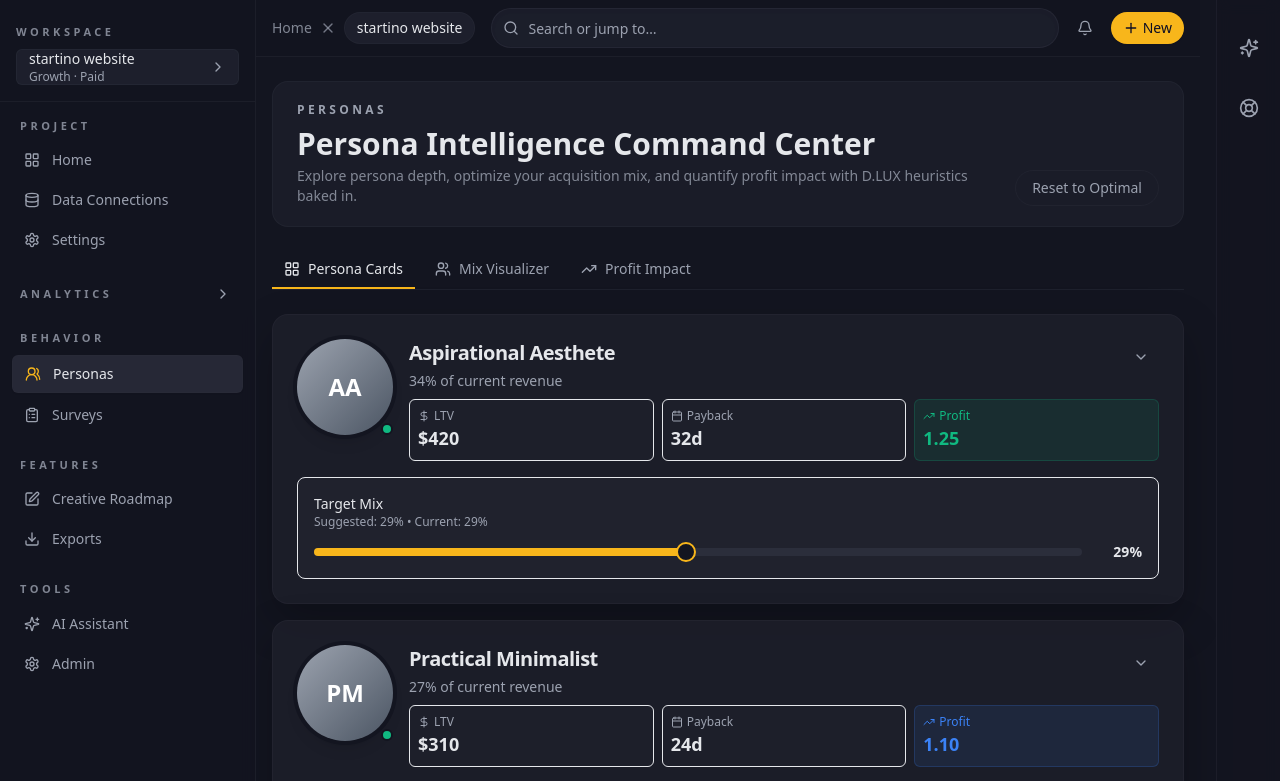
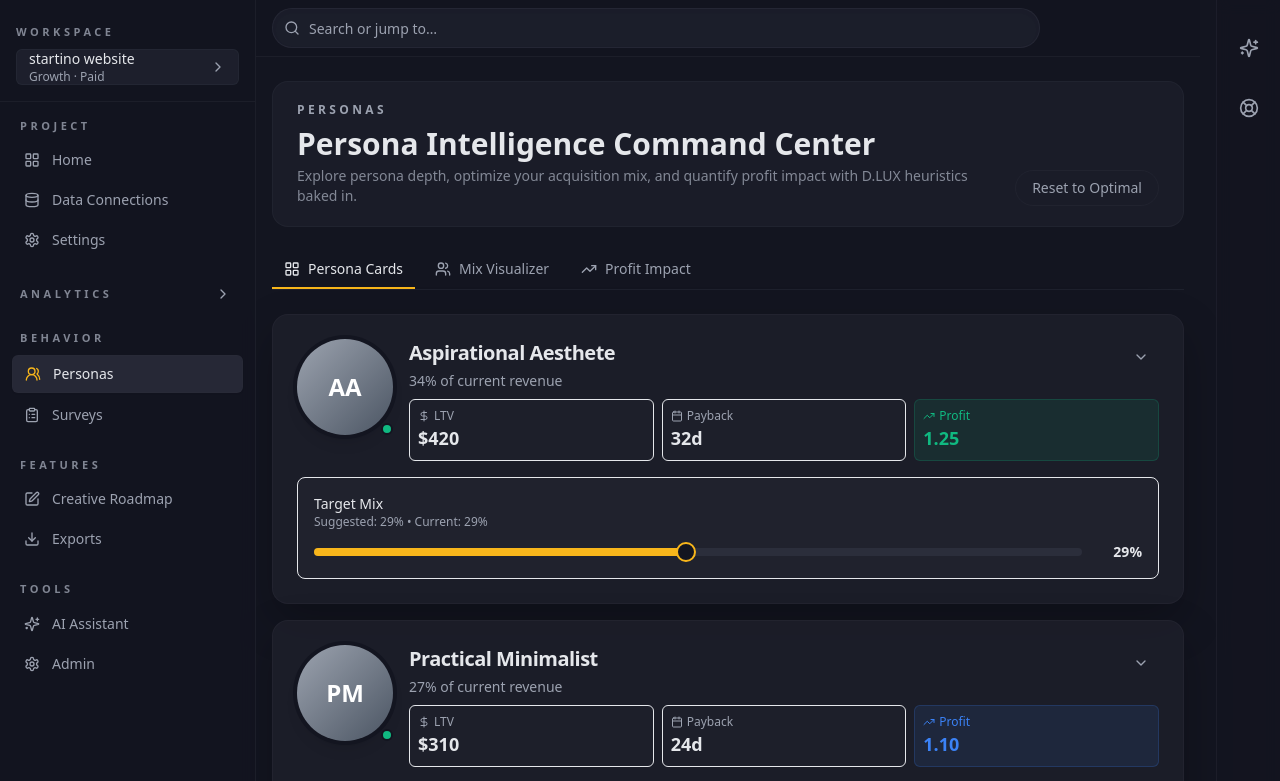
Before and after one commit to startino/ben-macpherson, a React (Vite) app: page /ben-macpherson/personas in a window 1280 px wide. Shown: the top 781 px of the page. Built offline with nearby package versions, Linux system fonts and the light colour scheme.

Commit message:
style(nav): simplify top bar to search only

```diff
--- a/src/App.tsx
+++ b/src/App.tsx
@@ -5,45 +5,16 @@ import { RightSidebar } from '@/components/layout/RightSidebar'
 import { SupportResources } from '@/components/layout/SupportResources'
 import { AIAssistantProvider, useAIAssistant } from '@/contexts/AIAssistantContext'
 import { Input } from '@/components/ui/input'
-import { Button } from '@/components/ui/button'
-import { Bell, Plus, Search, X } from 'lucide-react'
+import { Search } from 'lucide-react'
 import { cn } from '@/lib/utils'
 
 function TopBar() {
 	return (
 		<header className="sticky top-0 z-30 border-b border-border/40 bg-background/95 backdrop-blur supports-[backdrop-filter]:bg-background/80">
-			<div className="flex h-14 items-center gap-4 px-4">
-				<div className="flex items-center gap-2 text-sm font-medium text-muted-foreground">
-					<span className="text-muted-foreground/80">Home</span>
-					<X className="h-4 w-4 text-muted-foreground/70" />
-					<Button
-						variant="ghost"
-						size="sm"
-						className="rounded-full border border-border/40 bg-secondary/60 px-3 text-foreground hover:bg-secondary"
-					>
-						startino website
-					</Button>
-				</div>
-				<div className="flex flex-1 items-center gap-2">
-					<div className="relative flex-1 max-w-xl">
-						<Search className="pointer-events-none absolute left-3 top-1/2 h-4 w-4 -translate-y-1/2 text-muted-foreground" />
-						<Input className="w-full rounded-full bg-secondary/50 pl-9" placeholder="Search or jump to…" />
-					</div>
-					<Button
-						variant="ghost"
-						size="icon"
-						className="rounded-full border border-transparent text-muted-foreground hover:border-border/60"
-					>
-						<Bell className="h-4 w-4" />
-					</Button>
-					<Button
-						variant="default"
-						size="sm"
-						className="flex items-center gap-1 rounded-full bg-primary px-3 text-primary-foreground shadow-sm hover:bg-primary/90"
-					>
-						<Plus className="h-4 w-4" />
-						New
-					</Button>
+			<div className="flex h-14 items-center px-4">
+				<div className="relative flex-1 max-w-3xl">
+					<Search className="pointer-events-none absolute left-3 top-1/2 h-4 w-4 -translate-y-1/2 text-muted-foreground" />
+					<Input className="w-full rounded-full bg-secondary/50 pl-9" placeholder="Search or jump to…" />
 				</div>
 			</div>
 		</header>
```
